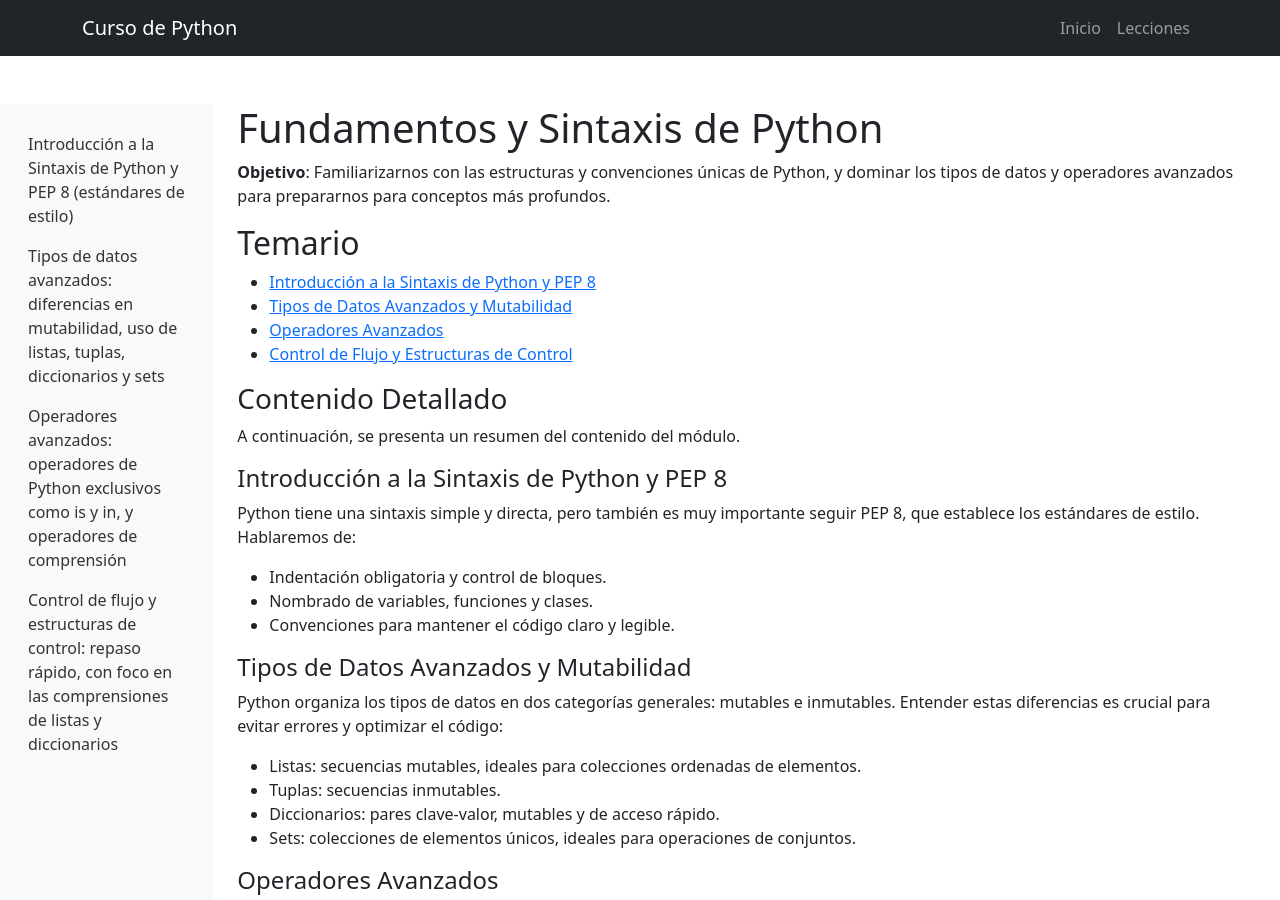
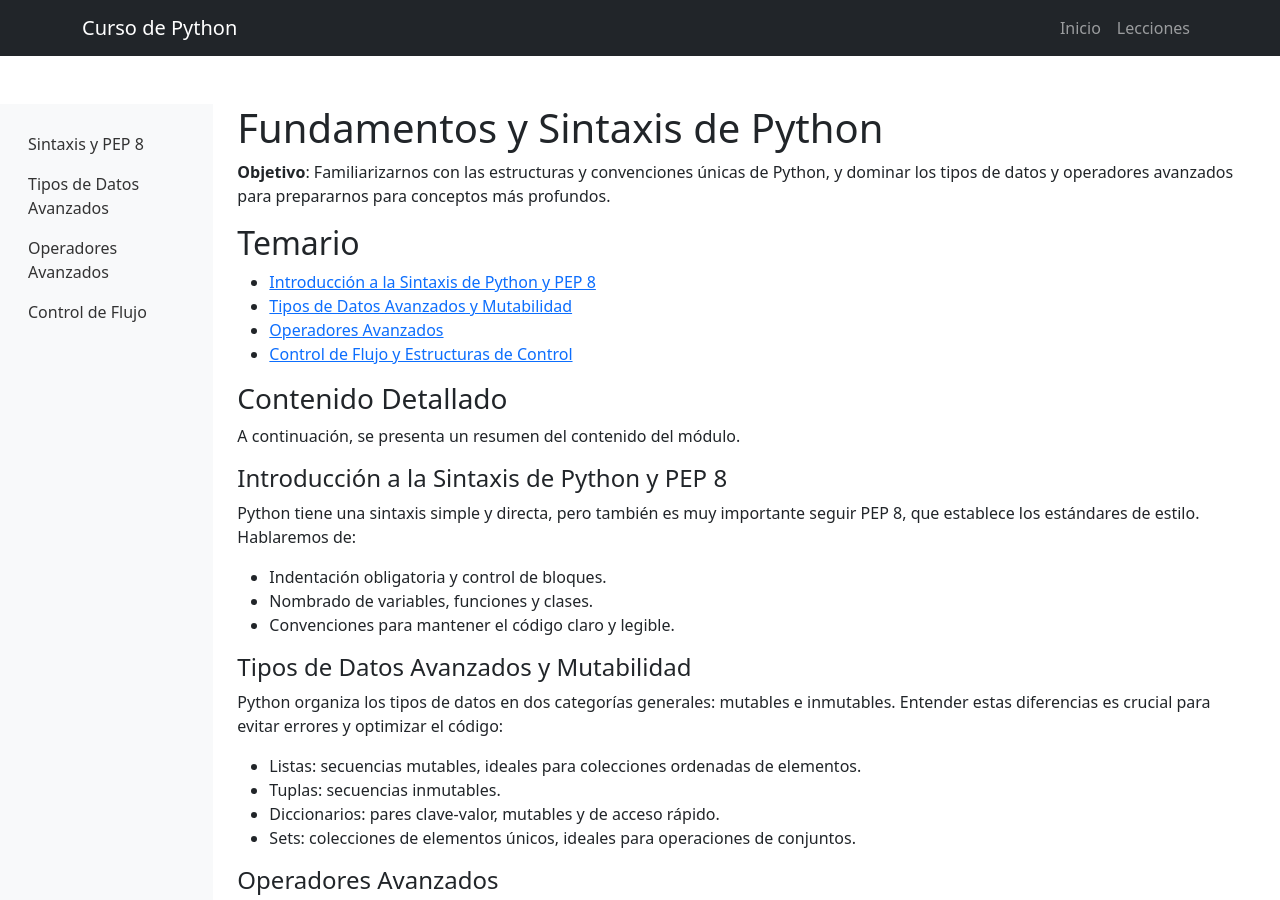
Before and after one commit to JoelWesthoff/JoelWesthoff.github.io, a Jekyll site: the page built from temario/1-fundamentos.md, in a window 1280 px wide and 900 px high. Built offline with Jekyll 4.4.1, drawn with Linux system fonts in a browser that asks for light colours.

```diff
--- a/_layouts/custom.html
+++ b/_layouts/custom.html
@@ -56,20 +56,21 @@
                 <div class="position-sticky">
                     <ul class="nav flex-column">
                         <li class="nav-item">
-                            <a class="nav-link" href="{{ site.baseurl }}/sintaxis-pep8.html">Introducción a la Sintaxis de Python y PEP 8 (estándares de estilo)</a>
+                            <a class="nav-link" href="{{ site.baseurl }}/sintaxis-pep8.html">Sintaxis y PEP 8</a>
                         </li>
                         <li class="nav-item">
-                            <a class="nav-link" href="{{ site.baseurl }}/tipos-datos-avanzados.html">Tipos de datos avanzados: diferencias en mutabilidad, uso de listas, tuplas, diccionarios y sets</a>
+                            <a class="nav-link" href="{{ site.baseurl }}/tipos-datos-avanzados.html">Tipos de Datos Avanzados</a>
                         </li>
                         <li class="nav-item">
-                            <a class="nav-link" href="{{ site.baseurl }}/operadores-avanzados.html">Operadores avanzados: operadores de Python exclusivos como is y in, y operadores de comprensión</a>
+                            <a class="nav-link" href="{{ site.baseurl }}/operadores-avanzados.html">Operadores Avanzados</a>
                         </li>
                         <li class="nav-item">
-                            <a class="nav-link" href="{{ site.baseurl }}/control-flujo.html">Control de flujo y estructuras de control: repaso rápido, con foco en las comprensiones de listas y diccionarios</a>
+                            <a class="nav-link" href="{{ site.baseurl }}/control-flujo.html">Control de Flujo</a>
                         </li>
                     </ul>
                 </div>
             </nav>
+
             {% endif %}
 
             <!-- Contenido principal -->
--- a/temario/1-fundamentos.md
+++ b/temario/1-fundamentos.md
@@ -9,10 +9,10 @@
 
 ## Temario
 
-- [Introducción a la Sintaxis de Python y PEP 8](sintaxis-pep8.html)
-- [Tipos de Datos Avanzados y Mutabilidad](tipos-datos-avanzados.html)
-- [Operadores Avanzados](operadores-avanzados.html)
-- [Control de Flujo y Estructuras de Control](control-flujo.html)
+- [Introducción a la Sintaxis de Python y PEP 8]({{ site.baseurl }}/sintaxis-pep8.html)
+- [Tipos de Datos Avanzados y Mutabilidad]({{ site.baseurl }}/tipos-datos-avanzados.html)
+- [Operadores Avanzados]({{ site.baseurl }}/operadores-avanzados.html)
+- [Control de Flujo y Estructuras de Control]({{ site.baseurl }}/control-flujo.html)
 
 ### Contenido Detallado
 
```
